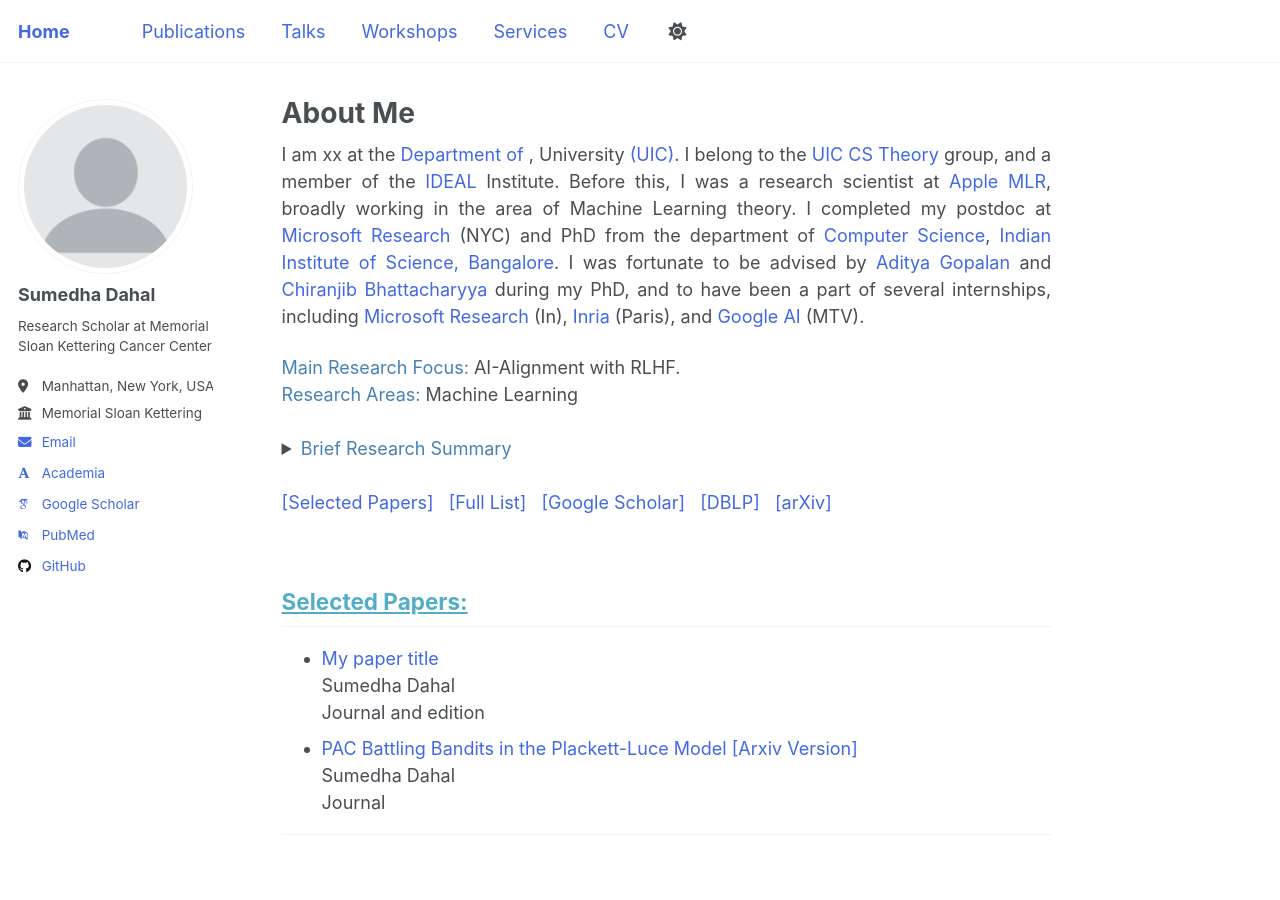
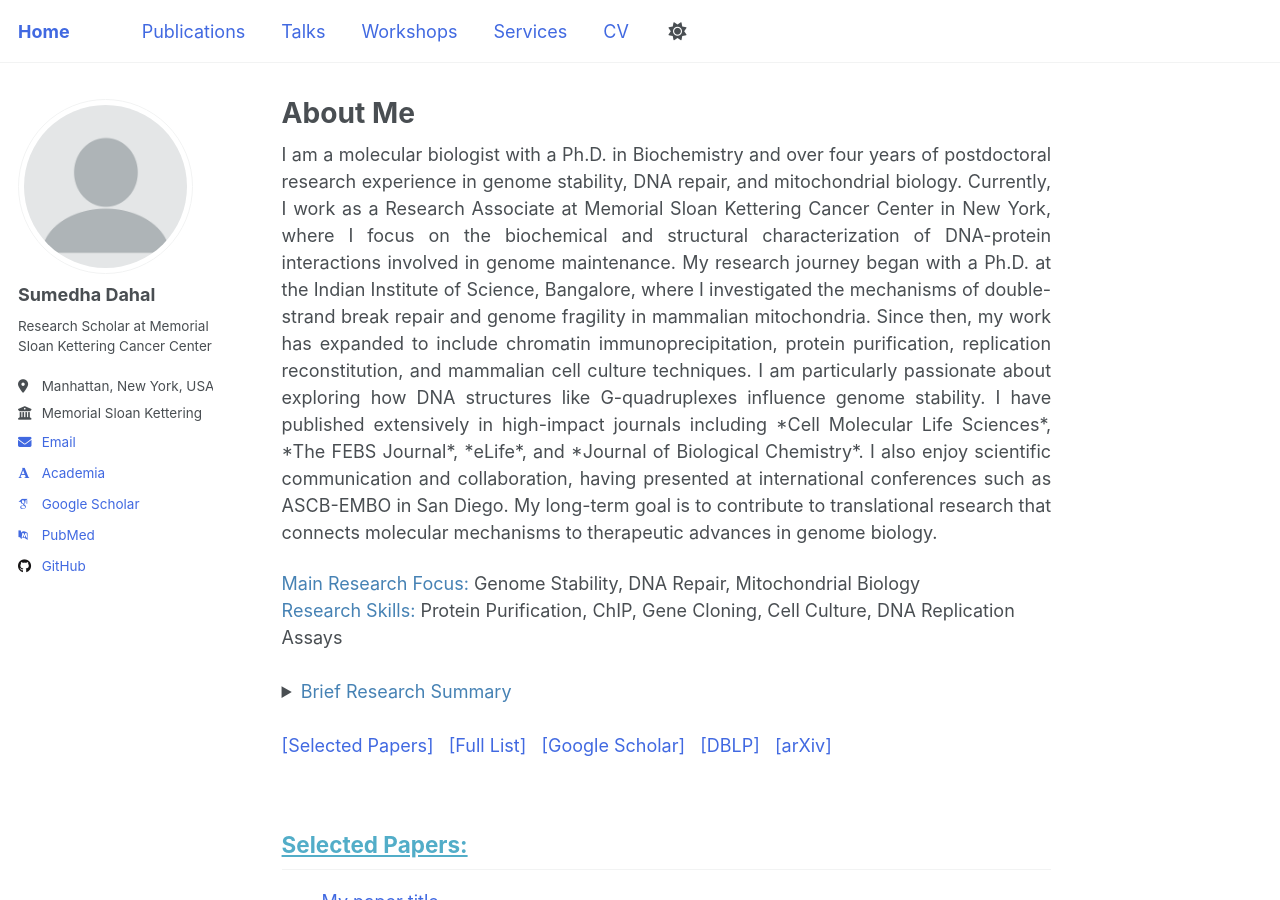
Before and after one commit to Sumu54/Sumu54.github.io, a Jekyll site: the page built from _pages/about.md, in a window 1280 px wide and 900 px high. Built offline with Jekyll 4.4.1, drawn with Linux system fonts in a browser that asks for light colours; some web fonts are replaced.

Commit message:
Update about.md

```diff
--- a/_pages/about.md
+++ b/_pages/about.md
@@ -39,22 +39,25 @@ a:active {
 <body>
 
 
-<p align="justify" vspace = "-0px" width="200px"> I am xx at the <a href="https://cs.uic.edu/">Department of </a>, University  <a href="https://www.uic.edu/">(UIC)</a>. I belong to the <a href="https://cstheory.lab.uic.edu/">UIC CS Theory</a> group, and a member of the <a href="https://www.ideal-institute.org">IDEAL</a> Institute.
+<p align="justify">
+I am a molecular biologist with a Ph.D. in Biochemistry and over four years of postdoctoral research experience in genome stability, DNA repair, and mitochondrial biology. Currently, I work as a Research Associate at Memorial Sloan Kettering Cancer Center in New York, where I focus on the biochemical and structural characterization of DNA-protein interactions involved in genome maintenance.
 
-  Before this, I was a research scientist at <a href="https://machinelearning.apple.com/">Apple MLR</a>, broadly working in the area of Machine Learning theory. I completed my postdoc at <a href="https://www.microsoft.com/en-us/research/lab/microsoft-research-new-york/">Microsoft Research</a> (NYC) and PhD from the department of <a href="https://www.csa.iisc.ac.in">Computer Science</a>, <a href="https://iisc.ac.in/">Indian Institute of Science, Bangalore</a>. I was fortunate to be advised by <a href="https://ece.iisc.ac.in/~aditya/">Aditya Gopalan</a> and <a href="https://eecs.iisc.ac.in/people/chiranjib-bhattacharyya/">Chiranjib Bhattacharyya</a> during my PhD, and to have been a part of several internships, including <a href="https://www.microsoft.com/en-us/research/lab/microsoft-research-india/">Microsoft Research</a> (In), <a href="https://www.inria.fr/en/centre-inria-de-paris">Inria</a> (Paris), and <a href="https://ai.google/">Google AI </a>(MTV).
-  </p>
+My research journey began with a Ph.D. at the Indian Institute of Science, Bangalore, where I investigated the mechanisms of double-strand break repair and genome fragility in mammalian mitochondria. Since then, my work has expanded to include chromatin immunoprecipitation, protein purification, replication reconstitution, and mammalian cell culture techniques. I am particularly passionate about exploring how DNA structures like G-quadruplexes influence genome stability.
 
+I have published extensively in high-impact journals including *Cell Molecular Life Sciences*, *The FEBS Journal*, *eLife*, and *Journal of Biological Chemistry*. I also enjoy scientific communication and collaboration, having presented at international conferences such as ASCB-EMBO in San Diego. My long-term goal is to contribute to translational research that connects molecular mechanisms to therapeutic advances in genome biology.
+</p>
 
-<font color="SteelBlue">Main Research Focus:</font> AI-Alignment with RLHF.
+<font color="SteelBlue">Main Research Focus:</font> Genome Stability, DNA Repair, Mitochondrial Biology
 <br>
-<font color="SteelBlue">Research Areas:</font> Machine Learning
+<font color="SteelBlue">Research Skills:</font> Protein Purification, ChIP, Gene Cloning, Cell Culture, DNA Replication Assays
+
 <br><br>
 
 <details>
 <summary><span style="color:SteelBlue;" align="justify"> <font color="SteelBlue">Brief Research Summary</font> </span></summary>
 <span class="abstract-text" style="font-size:1em; color:Black; text-align: justify">
  <p align="justify">
-   My primary research focuses on developing.
+   My primary research focus is on molecular biology.
 
 <br> <br>
 
```
